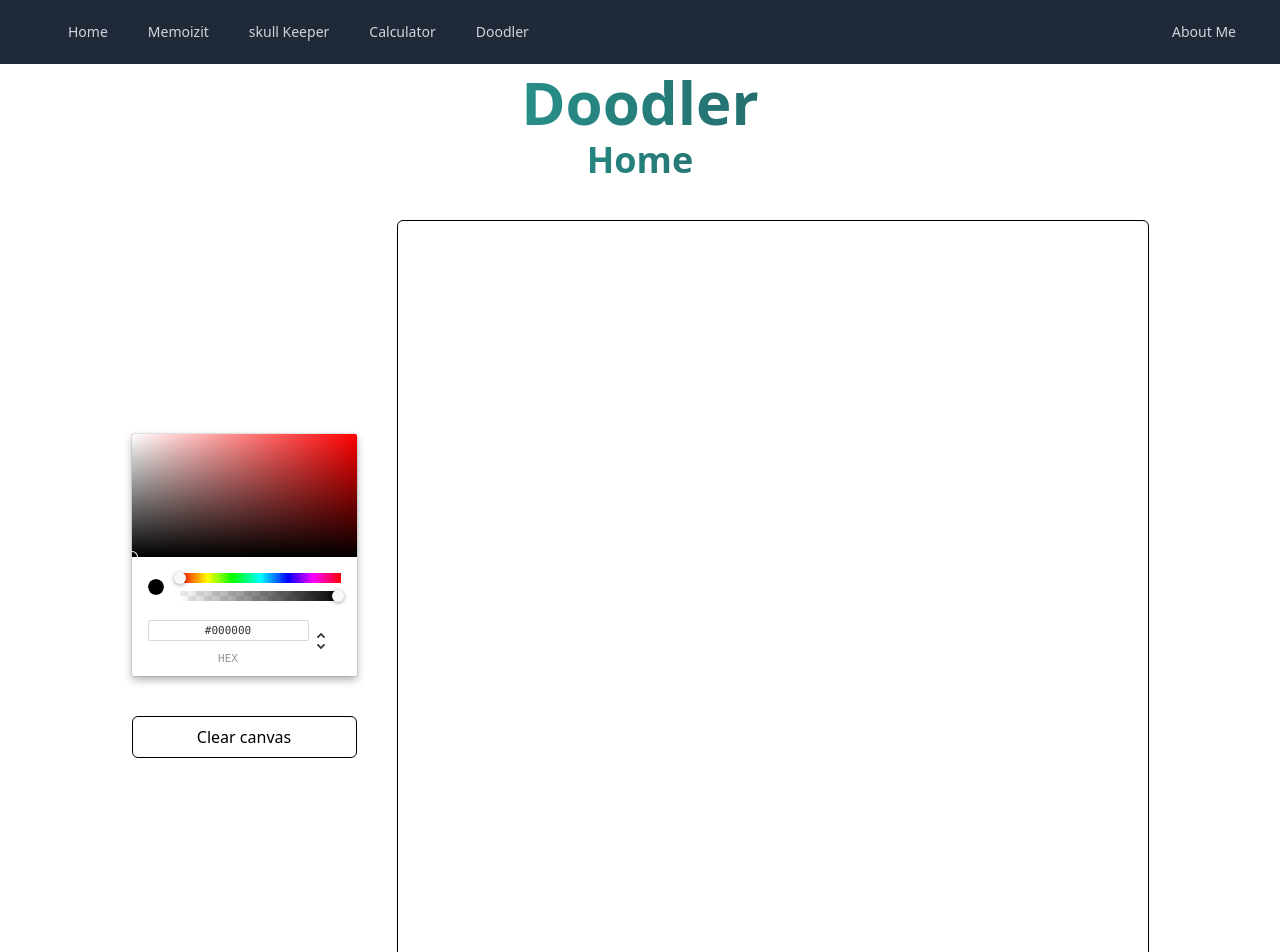
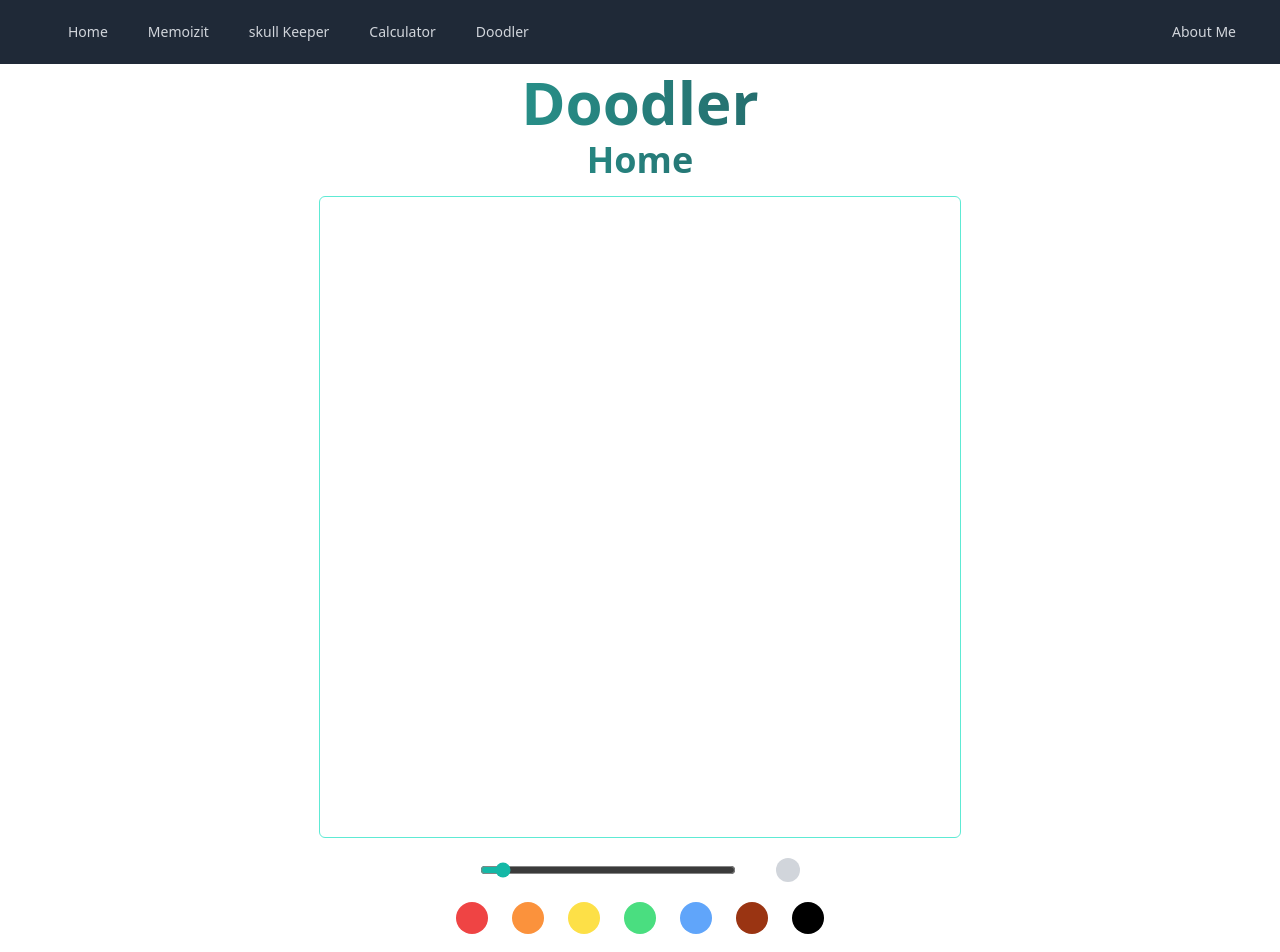
Before and after one commit to widnat/NateWidmer, a Next.js app: page /doodler in a window 1280 px wide. Shown: the top 952 px of the page. Built offline with nearby package versions, Linux system fonts and the light colour scheme.

Commit message:
Added colors and line width slider

```diff
--- a/components/doodler/DrawingArea.tsx
+++ b/components/doodler/DrawingArea.tsx
@@ -1,18 +1,26 @@
 "use client";
 
-import { FC, SetStateAction, useState } from "react";
-import { ChromePicker } from "react-color";
+import {
+	FC,
+	SetStateAction,
+	useState,
+	useRef,
+	useEffect,
+	useLayoutEffect,
+} from "react";
 import { Draw } from "@/types/doodler";
 import { useDraw } from "@/hooks/doodler";
 
 export default function DrawingArea() {
-	const [color, setColor] = useState<string>("#000");
+	const [color, setColor] = useState<string>("black");
 	const { canvasRef, onMouseDown, clear } = useDraw(drawLine);
+	const [lineWidth, setLineWidth] = useState(5);
+	const [canvasWidth, setCanvasWidth] = useState(50);
+	const [canvasHeight, setCanvasHeight] = useState(50);
 
 	function drawLine({ prevPoint, currentPoint, ctx }: Draw) {
 		const { x: currX, y: currY } = currentPoint;
 		const lineColor = color;
-		const lineWidth = 5;
 
 		let startPoint = prevPoint ?? currentPoint;
 		ctx.beginPath();
@@ -28,13 +36,79 @@ export default function DrawingArea() {
 		ctx.fill();
 	}
 
+	function handleResize() {
+		setCanvasWidth(window.innerWidth / 2);
+		setCanvasHeight(window.innerWidth / 2);
+	}
+
+	useEffect(() => {
+		handleResize();
+	}, []);
+
 	return (
-		<div className="w-screen h-screen bg-white flex justify-center items-center">
-			<div className="flex flex-col gap-10 pr-10">
-				<ChromePicker
-					color={color}
-					onChange={(e: { hex: SetStateAction<string> }) => setColor(e.hex)}
+		<div className="flex items-center justify-center">
+			<div className="flex-col">
+				<canvas
+					ref={canvasRef}
+					onMouseDown={onMouseDown}
+					width={canvasWidth}
+					height={canvasHeight}
+					className="border border-teal-300 rounded-md"
 				/>
+				<div className="flex-row">
+					<div className="flex self-stretch justify-center my-5">
+						<input
+							onChange={(e) => setLineWidth(e.target.valueAsNumber)}
+							value={lineWidth}
+							className="w-64 mr-10 cursor-pointer accent-teal-500 rounded-full"
+							type="range"
+							min="4"
+							max="20"
+							step="1"
+						/>
+						<div
+							onClick={() => alert("hey")}
+							className="font-bold text-gray-700 rounded-full bg-gray-300 flex-col items-center justify-center font-mono h-6 w-6"
+						/>
+					</div>
+					<div className="flex self-stretch justify-center my-5">
+						<div
+							onClick={() => alert("hey")}
+							className="font-bold mx-3 text-gray-700 rounded-full bg-red-500 flex-col items-center justify-center font-mono h-8 w-8"
+						/>
+						<div
+							onClick={() => alert("hey")}
+							className="font-bold mx-3 text-gray-700 rounded-full bg-orange-400 flex-col items-center justify-center font-mono h-8 w-8"
+						/>
+						<div
+							onClick={() => alert("hey")}
+							className="font-bold mx-3 text-gray-700 rounded-full bg-yellow-300 flex-col items-center justify-center font-mono h-8 w-8"
+						/>
+						<div
+							onClick={() => alert("hey")}
+							className="font-bold mx-3 text-gray-700 rounded-full bg-green-400 flex-col items-center justify-center font-mono h-8 w-8"
+						/>
+						<div
+							onClick={() => alert("hey")}
+							className="font-bold mx-3 text-gray-700 rounded-full bg-blue-400 flex-col items-center justify-center font-mono h-8 w-8"
+						/>
+						<div
+							onClick={() => alert("hey")}
+							className="font-bold mx-3 text-gray-700 rounded-full bg-orange-800 flex-col items-center justify-center font-mono h-8 w-8"
+						/>
+						<div
+							onClick={() => alert("hey")}
+							className="font-bold mx-3 text-gray-700 rounded-full bg-black flex-col items-center justify-center font-mono h-8 w-8"
+						/>
+					</div>
+					<div className="flex self-stretch justify-center">
+						<button
+							type="button"
+							className="p-2 mr-10 rounded-md border border-black"
+							onClick={clear}
+						>
+							Submit Drawing
+						</button>
 						<button
 							type="button"
 							className="p-2 rounded-md border border-black"
@@ -43,13 +117,8 @@ export default function DrawingArea() {
 							Clear canvas
 						</button>
 					</div>
-			<canvas
-				ref={canvasRef}
-				onMouseDown={onMouseDown}
-				width={750}
-				height={750}
-				className="border border-black rounded-md"
-			/>
+				</div>
+			</div>
 		</div>
 	);
 }
```
Lines whose indentation alone changed are shown as unchanged.
